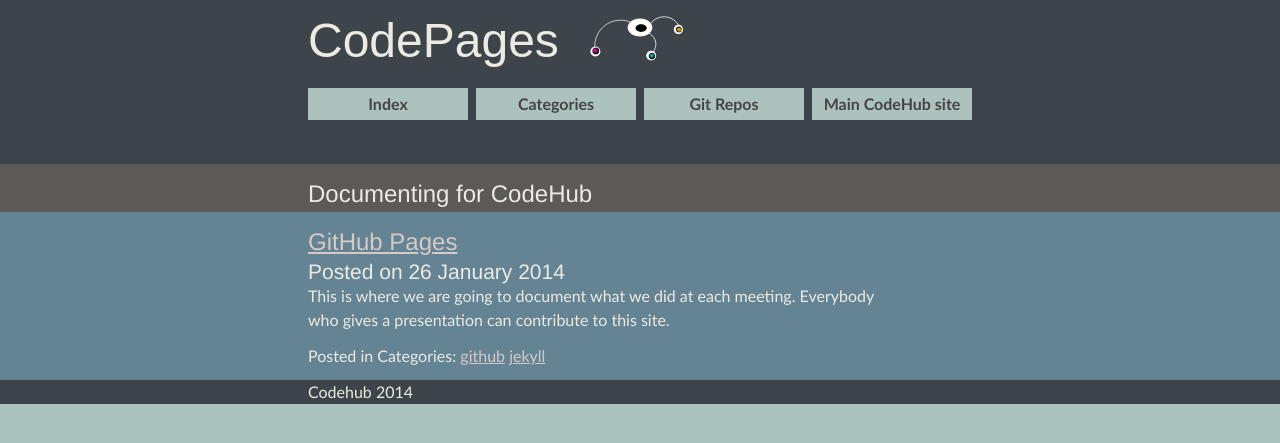
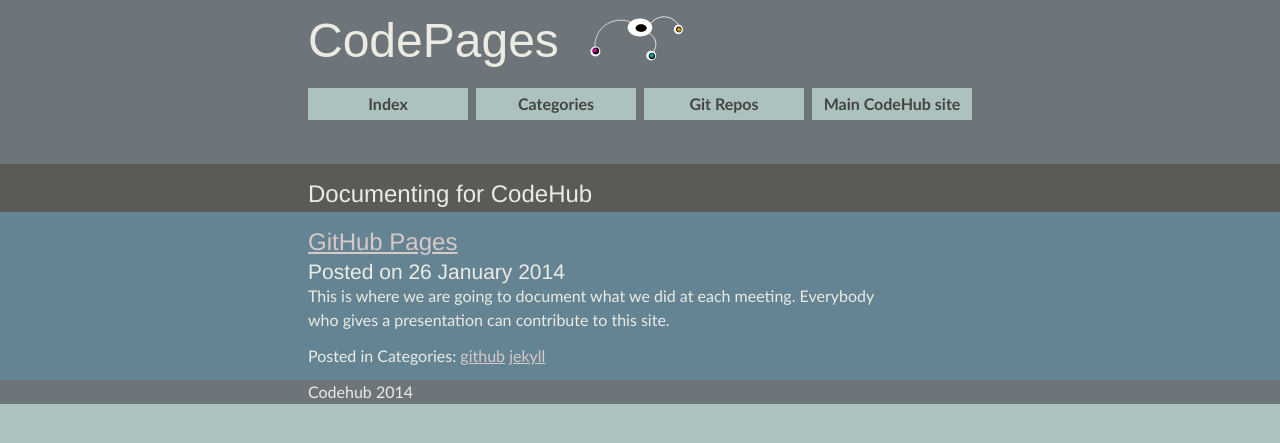
Before and after one commit to CodeHubOrg/codehuborg.github.io, a Jekyll site: the page built from index.html, in a window 1280 px wide. Shown: the top 443 px of the page. Built offline with Jekyll 4.4.1, drawn with Linux system fonts in a browser that asks for light colours; some web fonts are replaced.

Commit message:
change header background to be different from main site

```diff
--- a/stylesheets/screen.css
+++ b/stylesheets/screen.css
@@ -140,13 +140,13 @@
 }
 
 #footer {
-  background: #3d454b;
+  background: #6d757b;
 }
 
 /* @end layout */
 /* @group topography */
 h1 {
-  background: #3d454b url(../img/codehub_inv.svg) right top no-repeat;
+  background: #6d757b url(../img/codehub_inv.svg) right top no-repeat;
   background-size: 60px;
   color: #ecebe3;
   height: 1.75em;
@@ -176,7 +176,7 @@
 }
 
 #header h2 {
-  background: #3d454b;
+  background: #6d757b;
 }
 
 .about h2 {
@@ -211,7 +211,7 @@
 /* @end typograpy */
 /* @group navigation */
 .nav {
-  background: #3d454b;
+  background: #6d757b;
   overflow: auto;
   padding-bottom: 0.25em;
 }
@@ -348,7 +348,7 @@
   }
 
   #header {
-    background: #3d454b;
+    background: #6d757b;
     overflow: auto;
   }
 
@@ -410,7 +410,7 @@
   }
 
   h1 {
-    background: #3d454b url(../img/codehub_inv.svg) 280px top no-repeat;
+    background: #6d757b url(../img/codehub_inv.svg) 280px top no-repeat;
     background-size: 100px;
     font-size: 3em;
     padding-left: 0;
@@ -487,7 +487,7 @@
 section.about {background:#5c5a57;@extend %sectionValues;}
 section  h2 {font-size: 2.5em; padding:0.5em 0;}
 section.organisers {background:#648494; @extend %sectionValues;}
-header {background:#3d454b;  font-size:1.2em; @extend %sectionValues;}
+header {background:#6d757b;  font-size:1.2em; @extend %sectionValues;}
 h1{
   font-family: 'Nova Square', Arial, sans-serif;
   font-size: 5em;
```
